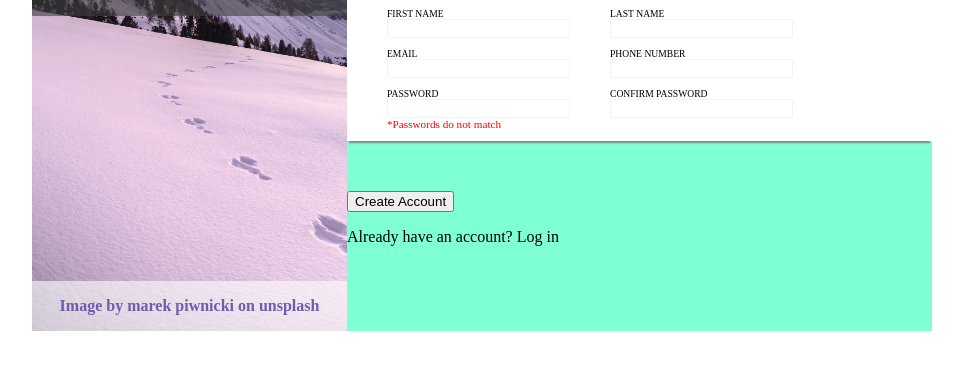
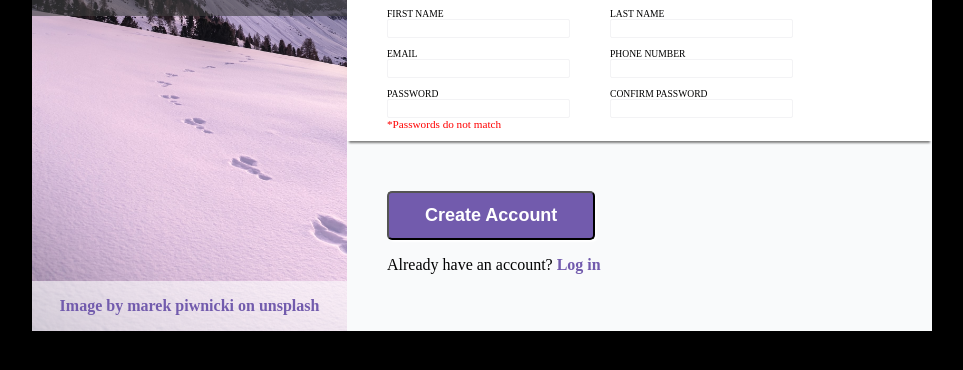
Before and after one commit to flujuju/sign-up-form, a plain HTML site: page index.html in a window 1280 px wide. Shown: the part 344-714 px from the top of the page, without its empty margins (158-1121 px from the left). Drawn offline with Linux system fonts and the light colour scheme.

Commit message:
finish the exercise

```diff
--- a/index.html
+++ b/index.html
@@ -65,7 +65,7 @@
                         <button>
                             Create Account
                         </button>
-                        <p>Already have an account? Log in</p>
+                        <p>Already have an account? <strong>Log in</strong></p>
                     </div>
                 </form>
             </div>
--- a/styles.css
+++ b/styles.css
@@ -7,6 +7,7 @@ html,
 body {
     height: 100%;
     margin: 0;
+    background-color: black;
 
 
 }
@@ -68,7 +69,7 @@ body {
 .user-interface {
     flex-grow: 3;
     width: 65%;
-    background-color: aquamarine;
+    background-color: #f9fafb;
     display: flex;
     flex-direction: column;
 }
@@ -175,3 +176,23 @@ label{
 .password-1 input {
     margin-bottom: 0;
 }
+
+.button-zone {
+    background-color: #f9fafb;
+    padding-left: 40px;
+}
+
+button {
+    background-color: #725bad;
+    color: white;
+    font-size: large;
+    font-weight: bolder;
+    padding: 12px 36px;
+    border-radius: 5px;
+    box-shadow: 2px 2px 2px;
+}
+
+strong {
+    color: #725bad;
+    font-weight: bold;
+}
```
